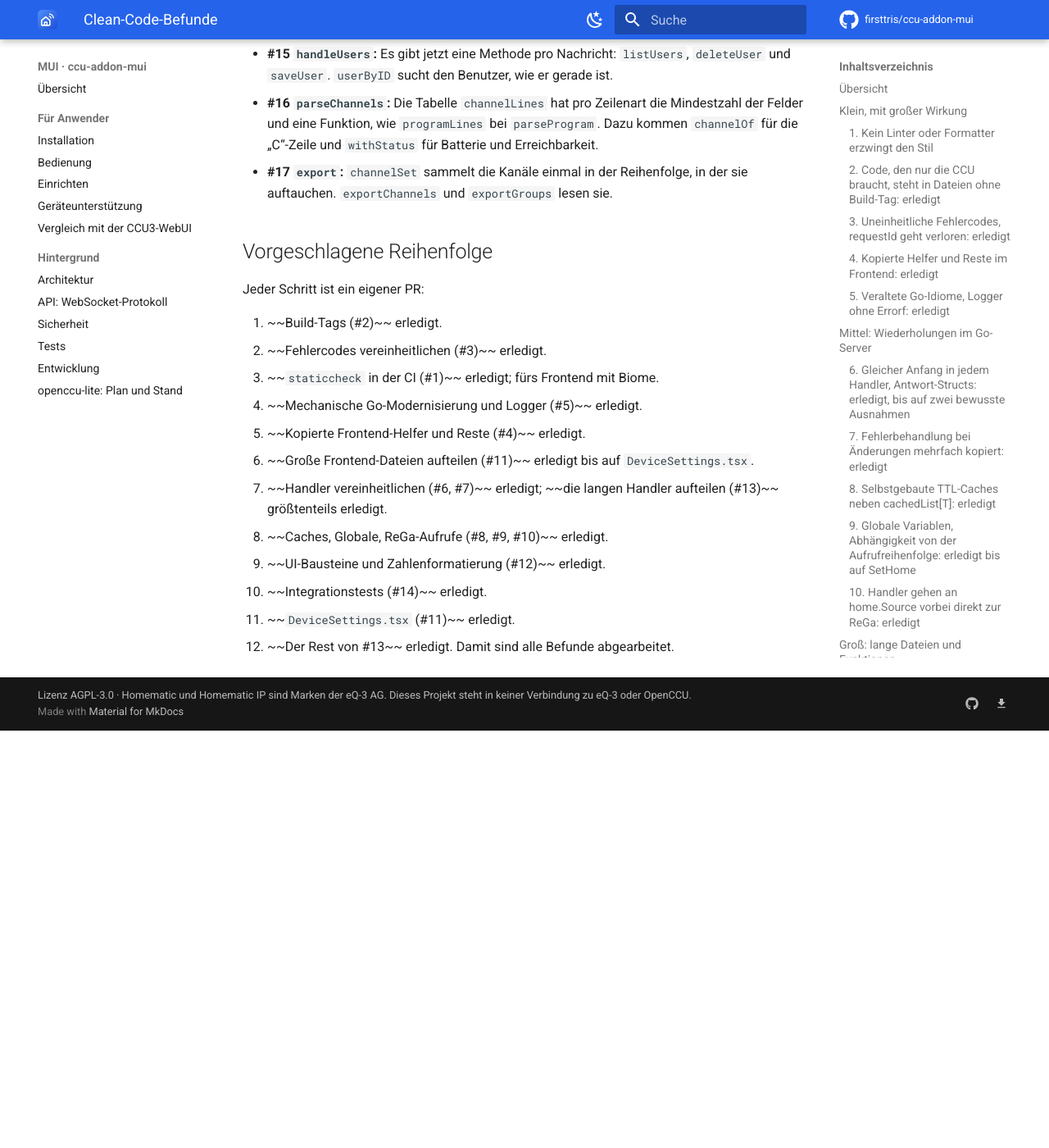
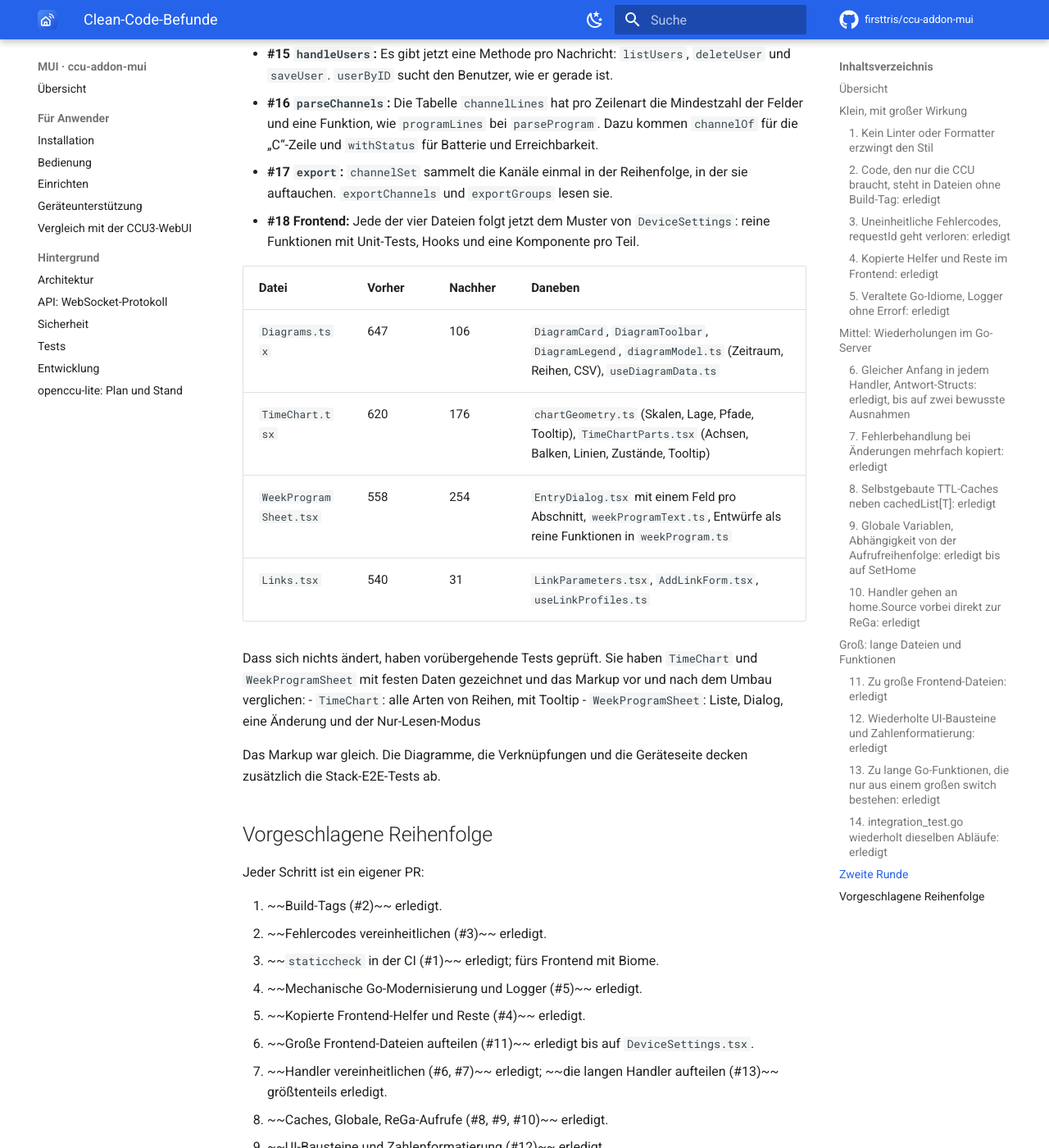
Before and after one commit to firsttris/ccu-addon-mui, an MkDocs documentation site: the page built from docs/clean-code-befunde.md, in a window 1280 px wide and 1400 px high, scrolled down 13286 px. Shown: the whole window at 82% size. Built offline with MkDocs 1.6.1 and Material for MkDocs 9.7.7, drawn with Linux system fonts in a browser that asks for light colours; comment, search, counter and statistics services are not loaded; before the commit the page ends 14177 px from its top, so only the background shows below that.

Commit message:
Befundliste: #18 erledigt
Co-Authored-By: Claude Opus 5.5 <noreply@anthropic.com>
Claude-Session: https://claude.ai/code/session_01K3hrka7UfjroJia9Y6hgMy

```diff
--- a/docs/clean-code-befunde.md
+++ b/docs/clean-code-befunde.md
@@ -401,7 +401,7 @@ Nach der ersten Runde habe ich noch einmal nachgemessen: die größten Dateien u
 | 15 | `handleUsers` (101 Zeilen) | Go | erledigt |
 | 16 | `rega.parseChannels` (95 Zeilen) | Go | erledigt |
 | 17 | `ccu-export` `export` (108 Zeilen) | Go | erledigt |
-| 18 | `Diagrams.tsx` (647), `TimeChart.tsx` (620), `WeekProgramSheet.tsx` (558), `Links.tsx` (540) | Frontend | offen |
+| 18 | `Diagrams.tsx` (647), `TimeChart.tsx` (620), `WeekProgramSheet.tsx` (558), `Links.tsx` (540) | Frontend | erledigt |
 | 19 | Fake-CCU: `fakeccu.go` (1648 Zeilen), Handler mit 100–126 Zeilen | Go-Tests | offen |
 
 - **#15 `handleUsers`:** Es gibt jetzt eine Methode pro Nachricht: `listUsers`, `deleteUser` und
@@ -411,6 +411,23 @@ Nach der ersten Runde habe ich noch einmal nachgemessen: die größten Dateien u
   `withStatus` für Batterie und Erreichbarkeit.
 - **#17 `export`:** `channelSet` sammelt die Kanäle einmal in der Reihenfolge, in der sie auftauchen.
   `exportChannels` und `exportGroups` lesen sie.
+- **#18 Frontend:** Jede der vier Dateien folgt jetzt dem Muster von `DeviceSettings`: reine Funktionen
+  mit Unit-Tests, Hooks und eine Komponente pro Teil.
+
+  | Datei | Vorher | Nachher | Daneben |
+  |---|---|---|---|
+  | `Diagrams.tsx` | 647 | 106 | `DiagramCard`, `DiagramToolbar`, `DiagramLegend`, `diagramModel.ts` (Zeitraum, Reihen, CSV), `useDiagramData.ts` |
+  | `TimeChart.tsx` | 620 | 176 | `chartGeometry.ts` (Skalen, Lage, Pfade, Tooltip), `TimeChartParts.tsx` (Achsen, Balken, Linien, Zustände, Tooltip) |
+  | `WeekProgramSheet.tsx` | 558 | 254 | `EntryDialog.tsx` mit einem Feld pro Abschnitt, `weekProgramText.ts`, Entwürfe als reine Funktionen in `weekProgram.ts` |
+  | `Links.tsx` | 540 | 31 | `LinkParameters.tsx`, `AddLinkForm.tsx`, `useLinkProfiles.ts` |
+
+  Dass sich nichts ändert, haben vorübergehende Tests geprüft. Sie haben `TimeChart` und
+  `WeekProgramSheet` mit festen Daten gezeichnet und das Markup vor und nach dem Umbau verglichen:
+  - `TimeChart`: alle Arten von Reihen, mit Tooltip
+  - `WeekProgramSheet`: Liste, Dialog, eine Änderung und der Nur-Lesen-Modus
+
+  Das Markup war gleich. Die Diagramme, die Verknüpfungen und die Geräteseite decken zusätzlich die
+  Stack-E2E-Tests ab.
 
 ## Vorgeschlagene Reihenfolge
 
```
